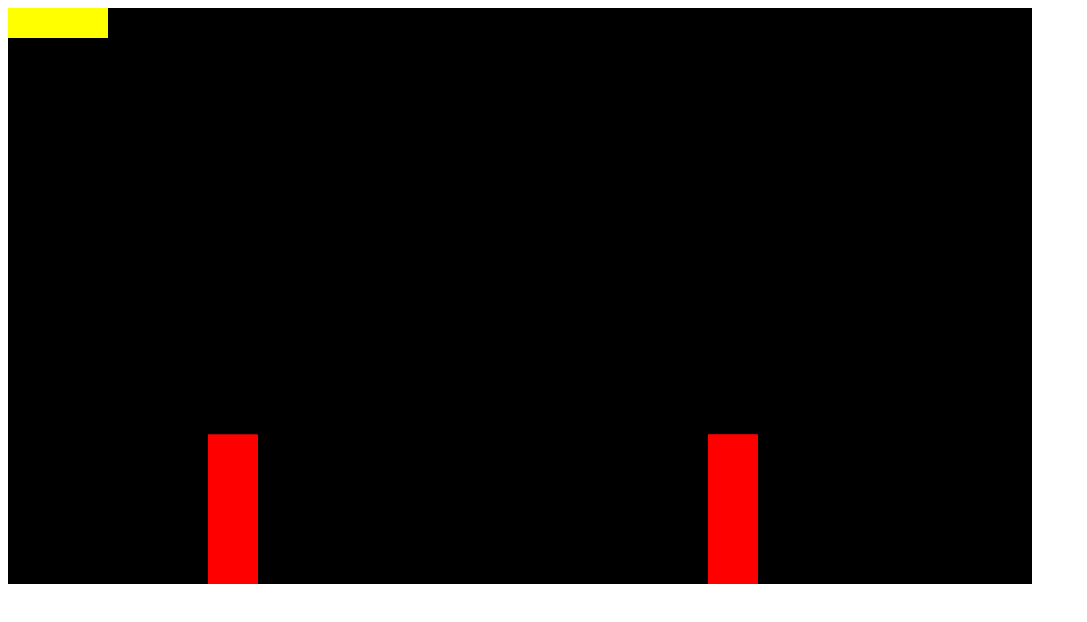
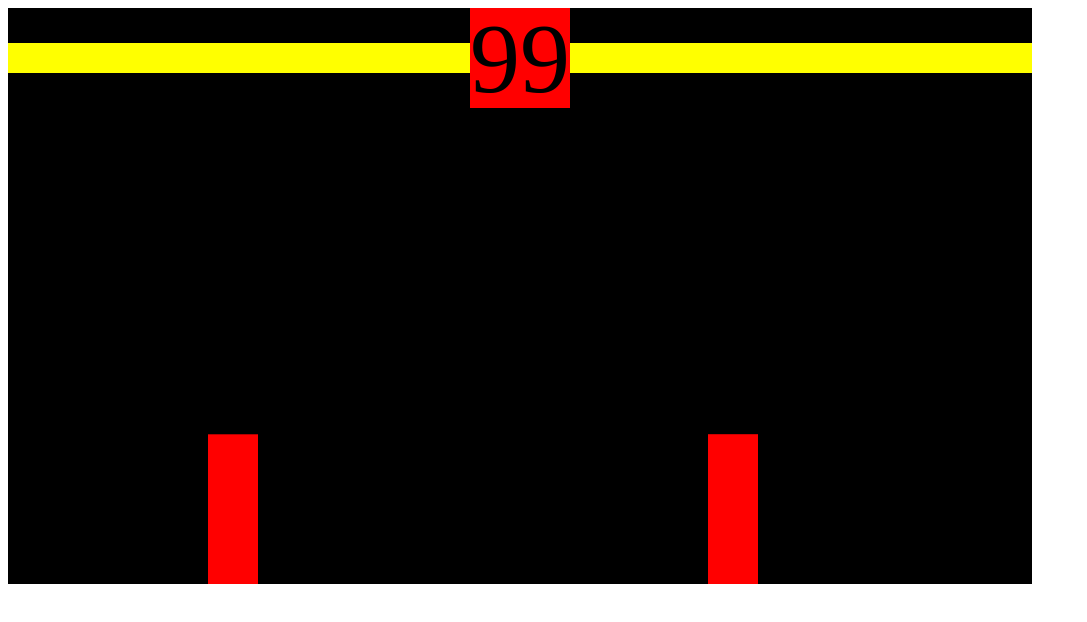
Before and after one commit to BabaVo55/Kungfu, a website: page index.html in a window 1280 px wide. Shown: the whole page, without its empty margins (0-1087 px from the left). Drawn offline with Linux system fonts and the light colour scheme.

Commit message:
display settings adjusted - block inline block

```diff
--- a/index.html
+++ b/index.html
@@ -6,14 +6,24 @@
     <title>Document</title>
 </head>
 <body>
-    <div class="container" style="position: relative">
-        <div style="position: absolute;">
+    <div class="container" style="position: relative; display: inline-block;">
+        <div style="position: absolute; width:100%; display: flex; justify-content: space-between; align-items: center;">
             <!-- Player Health -->
-            <div style="background-color: yellow; height: 30px; width: 100px"></div>
+            <div style="background-color: yellow; height: 30px; width: 100%"></div>
             <!-- Timer -->
-            <div></div>
+            <div style="
+                background-color: red;
+                width: 100px;
+                height: 100px;
+                display: flex;
+                flex-shrink: 0;
+                align-items: center;
+                justify-content: center;
+                font-size: 100px;">
+                        99
+            </div>
             <!-- Enemy Health -->
-            <div></div>
+            <div style="background-color: yellow; height: 30px; width: 100%;"></div>
         </div>
         <canvas>
         </canvas>
```
